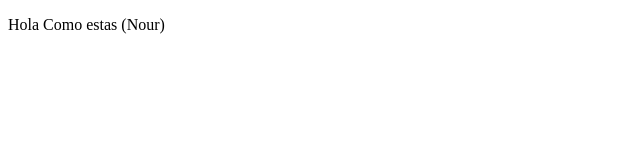
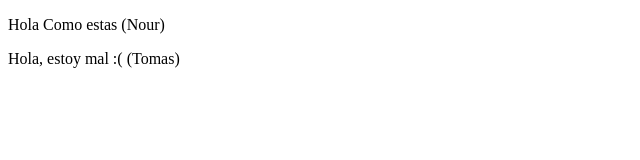
Before and after one commit to tomasrolandelli/trabajointegrador3, a plain HTML site: page pruebaconjunto.html in a window 1280 px wide. Shown: the whole page, without its empty margins (0-640 px from the left). Drawn offline with Linux system fonts and the light colour scheme.

Commit message:
agregue mi parte

```diff
--- a/pruebaconjunto.html
+++ b/pruebaconjunto.html
@@ -8,7 +8,7 @@
 </head>
 <body>
     <p>Hola Como estas (Nour)</p>
-    <!-- <p> Aca escribe tomas </p> -->
+    <p>Hola, estoy mal :( (Tomas) </p>
     <!--  <p> Aca escribe clarita </p> -->
 </body>
 </html>
```
